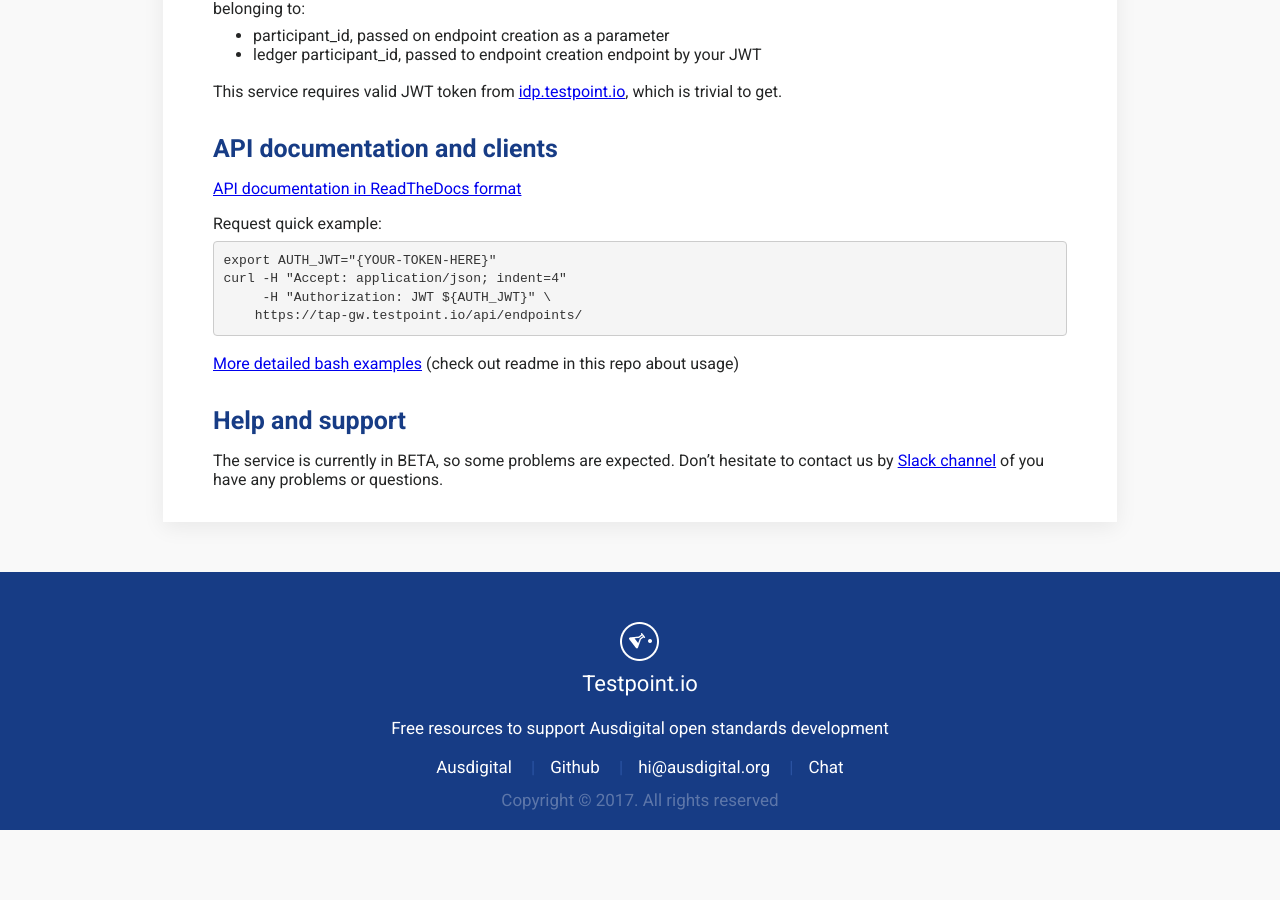
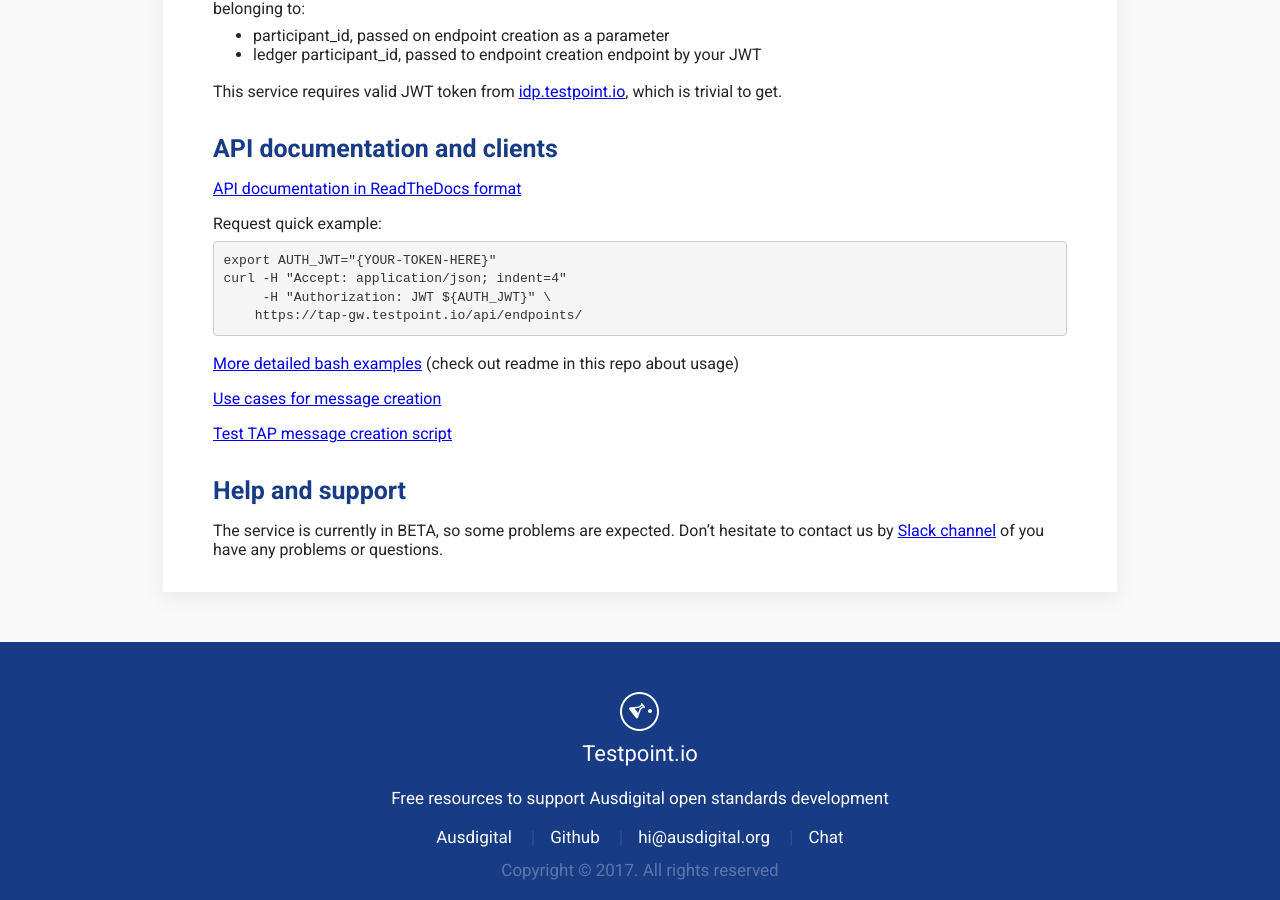
Before and after one commit to test-point/test-point.github.io, a Jekyll site: the page built from pages/tap-gw.md, in a window 1280 px wide and 900 px high, scrolled down 1590 px. Built offline with Jekyll 4.4.1, drawn with Linux system fonts in a browser that asks for light colours; before the commit the page ends 2420 px from its top, so only the background shows below that.

Commit message:
Update tap-gw.md
add use cases link and tap message composer links

```diff
--- a/pages/tap-gw.md
+++ b/pages/tap-gw.md
@@ -46,6 +46,10 @@
 
 [More detailed bash examples](https://github.com/test-point/testpoint-tap-gw/tree/master/client-sh) (check out readme in this repo about usage)
 
+[Use cases for message creation](https://tap-gw.testpoint.io/api/docs/testcases.html#create-and-sign-a-message)
+
+[Test TAP message creation script](https://github.com/test-point/testpoint-tap/tree/master/tap-message-composer)
+
 ### Help and support
 
 The service is currently in BETA, so some problems are expected. Don't hesitate to contact us by [Slack channel](https://ausdigital.slack.com/messages/spec-tap/) of you have any problems or questions.
```
